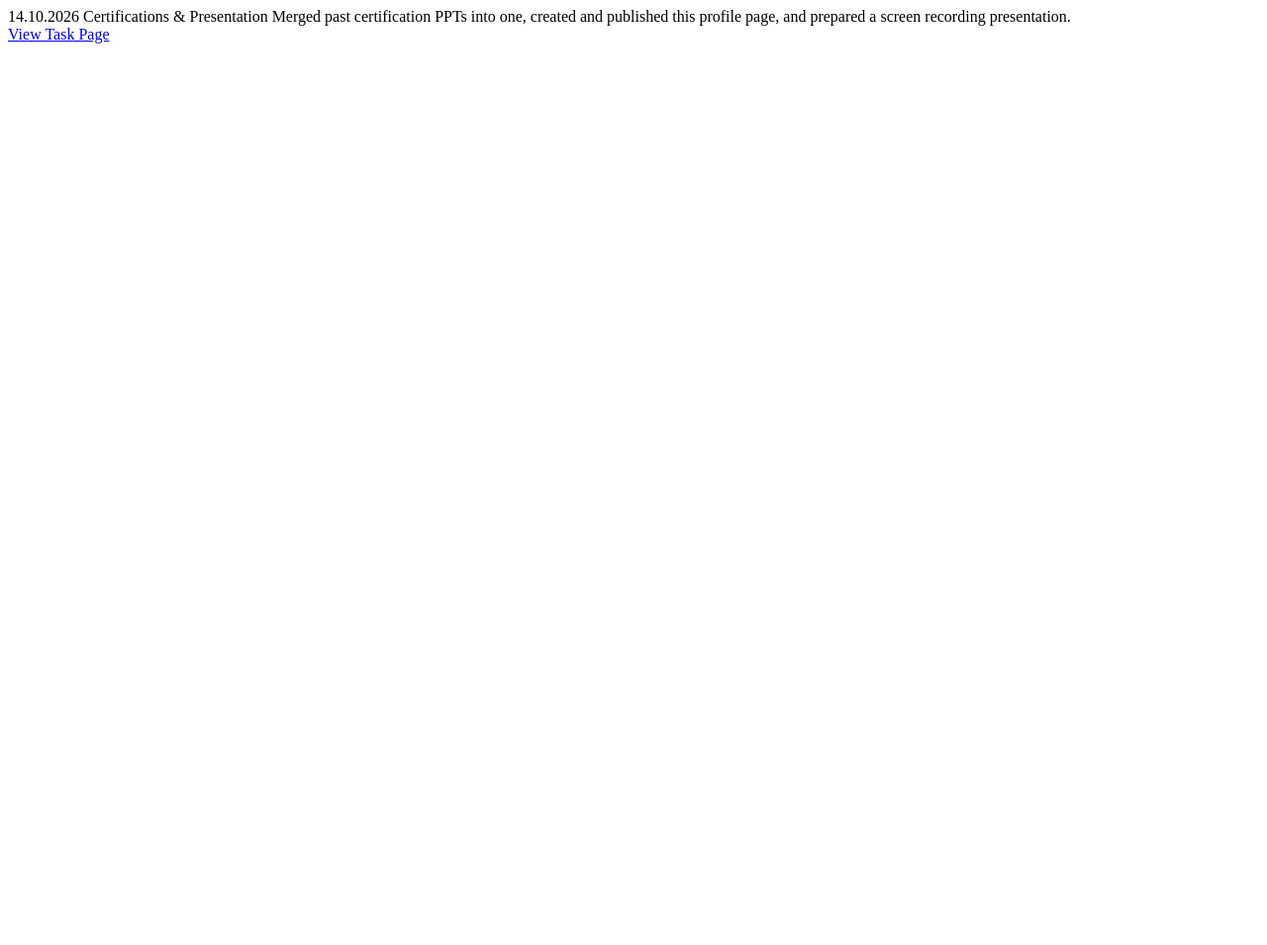
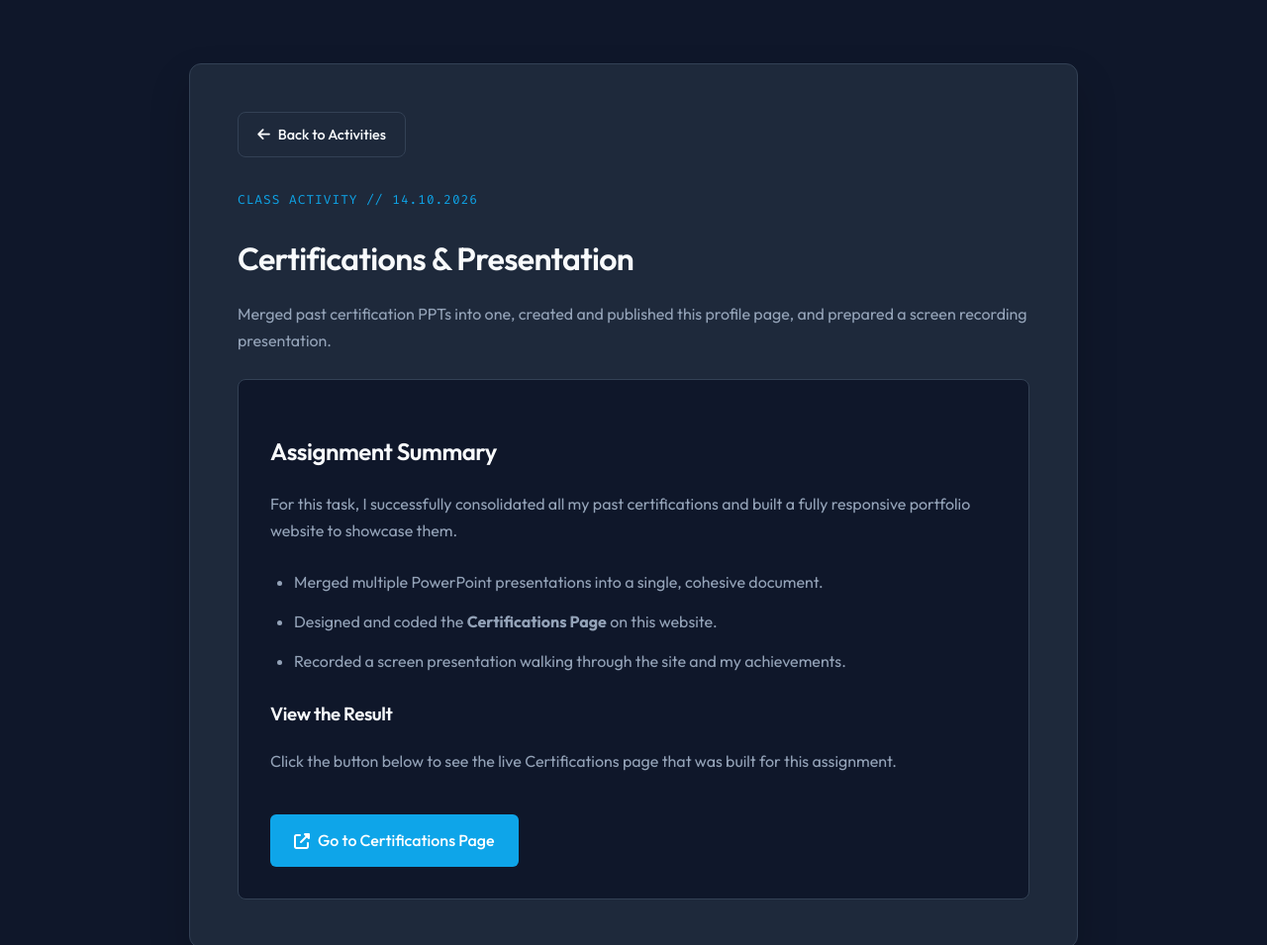
Before and after one commit to Shonbiju8880/myprofile, a plain HTML site: page class-activities/task-14-10.html in a window 1280 px wide. Shown: the top 955 px of the page at 99% size. Before the commit the page ends 800 px from the top, so only its background shows below. Drawn offline with Linux system fonts and the light colour scheme.

Commit message:
Update task-14-10.html

```diff
--- a/class-activities/task-14-10.html
+++ b/class-activities/task-14-10.html
@@ -1,12 +1,106 @@
-                        <!-- Task 4 -->
-                        <tr>
-                            <td class="date-col">14.10.2026</td>
-                            <td class="task-col">Certifications & Presentation</td>
-                            <td class="desc-col">
-                                Merged past certification PPTs into one, created and published this profile page, and prepared a screen recording presentation.
-                                <br>
-                                <a href="class-activities/task-14-10.html" class="btn-inline">
-                                    <i class="fas fa-external-link-alt"></i> View Task Page
-                                </a>
-                            </td>
-                        </tr>
+<!DOCTYPE html>
+<html lang="en">
+<head>
+    <meta charset="UTF-8">
+    <meta name="viewport" content="width=device-width, initial-scale=1.0">
+    <title>Task 14.10 · Shon Biju</title>
+
+    <link rel="preconnect" href="https://fonts.googleapis.com">
+    <link rel="preconnect" href="https://fonts.gstatic.com" crossorigin>
+    <link href="https://fonts.googleapis.com/css2?family=Fira+Code:wght@400;500&family=Outfit:wght@300;400;500;600;700&display=swap" rel="stylesheet">
+    <link rel="stylesheet" href="https://cdnjs.cloudflare.com/ajax/libs/font-awesome/6.4.0/css/all.min.css">
+
+    <style>
+        :root {
+            --bg: #0f172a;
+            --bg-alt: #1e293b;
+            --text: #f8fafc;
+            --text-muted: #94a3b8;
+            --accent: #0ea5e9;
+            --border: #334155;
+            --font-sans: 'Outfit', sans-serif;
+            --font-mono: 'Fira Code', monospace;
+        }
+
+        body {
+            font-family: var(--font-sans);
+            background-color: var(--bg);
+            color: var(--text);
+            line-height: 1.7;
+            padding: 4rem 2rem;
+            margin: 0;
+        }
+
+        .container {
+            max-width: 800px;
+            margin: 0 auto;
+            background: var(--bg-alt);
+            padding: 3rem;
+            border-radius: 12px;
+            border: 1px solid var(--border);
+            box-shadow: 0 20px 40px rgba(0,0,0,0.2);
+        }
+
+        h1, h2, h3 { font-weight: 600; letter-spacing: -0.02em; }
+        .mono-label {
+            font-family: var(--font-mono); font-size: 0.8rem; color: var(--accent);
+            text-transform: uppercase; letter-spacing: 1px; margin-bottom: 0.5rem; display: block;
+        }
+
+        h1 { font-size: 2rem; margin-bottom: 1rem; }
+        p { color: var(--text-muted); margin-bottom: 1.5rem; }
+
+        a.back-btn {
+            display: inline-flex; align-items: center; gap: 0.5rem;
+            color: var(--text); text-decoration: none; font-weight: 500;
+            padding: 0.6rem 1.2rem; border: 1px solid var(--border);
+            border-radius: 8px; transition: all 0.2s; margin-bottom: 2rem; font-size: 0.9rem;
+        }
+        a.back-btn:hover { border-color: var(--accent); color: var(--accent); }
+
+        .content-box {
+            background: var(--bg); padding: 2rem; border-radius: 8px; border: 1px solid var(--border);
+        }
+
+        .task-content ul { padding-left: 1.5rem; color: var(--text-muted); margin-bottom: 1.5rem; }
+        .task-content li { margin-bottom: 0.8rem; }
+
+        .action-link {
+            display: inline-flex; align-items: center; gap: 0.5rem;
+            background: var(--accent); color: #fff; text-decoration: none;
+            padding: 0.8rem 1.5rem; border-radius: 6px; font-weight: 500;
+            margin-top: 1rem; transition: 0.2s;
+        }
+        .action-link:hover { background: #38bdf8; }
+    </style>
+</head>
+<body>
+    <div class="container">
+        <a href="../class-activities.html" class="back-btn"><i class="fas fa-arrow-left"></i> Back to Activities</a>
+
+        <span class="mono-label">Class Activity // 14.10.2026</span>
+        <h1>Certifications & Presentation</h1>
+        <p>Merged past certification PPTs into one, created and published this profile page, and prepared a screen recording presentation.</p>
+
+        <div class="content-box task-content">
+
+            <h2>Assignment Summary</h2>
+            <p>For this task, I successfully consolidated all my past certifications and built a fully responsive portfolio website to showcase them.</p>
+
+            <ul>
+                <li>Merged multiple PowerPoint presentations into a single, cohesive document.</li>
+                <li>Designed and coded the <strong>Certifications Page</strong> on this website.</li>
+                <li>Recorded a screen presentation walking through the site and my achievements.</li>
+            </ul>
+
+            <h3>View the Result</h3>
+            <p>Click the button below to see the live Certifications page that was built for this assignment.</p>
+
+            <a href="../certifications.html" class="action-link">
+                <i class="fas fa-external-link-alt"></i> Go to Certifications Page
+            </a>
+
+        </div>
+    </div>
+</body>
+</html>
```
